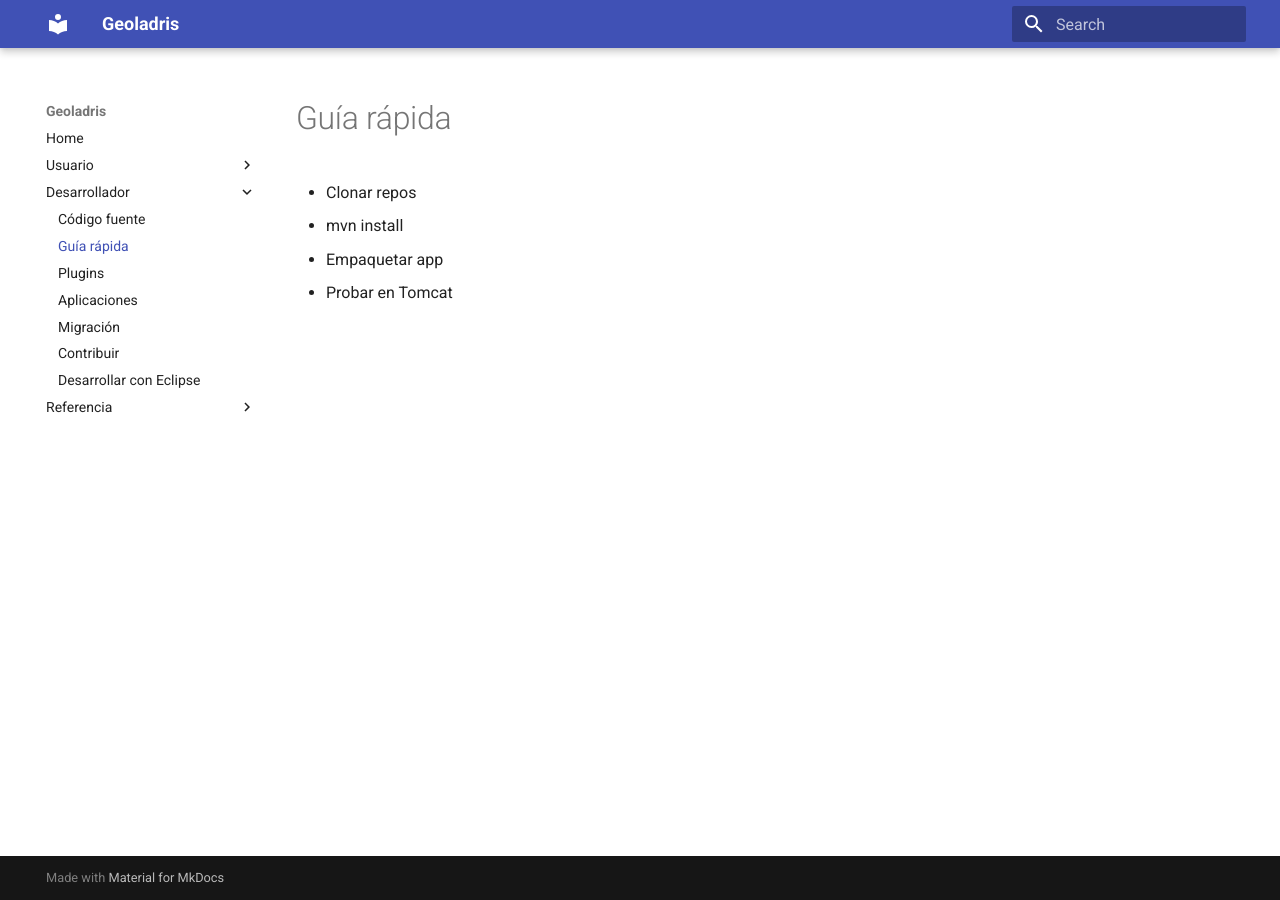
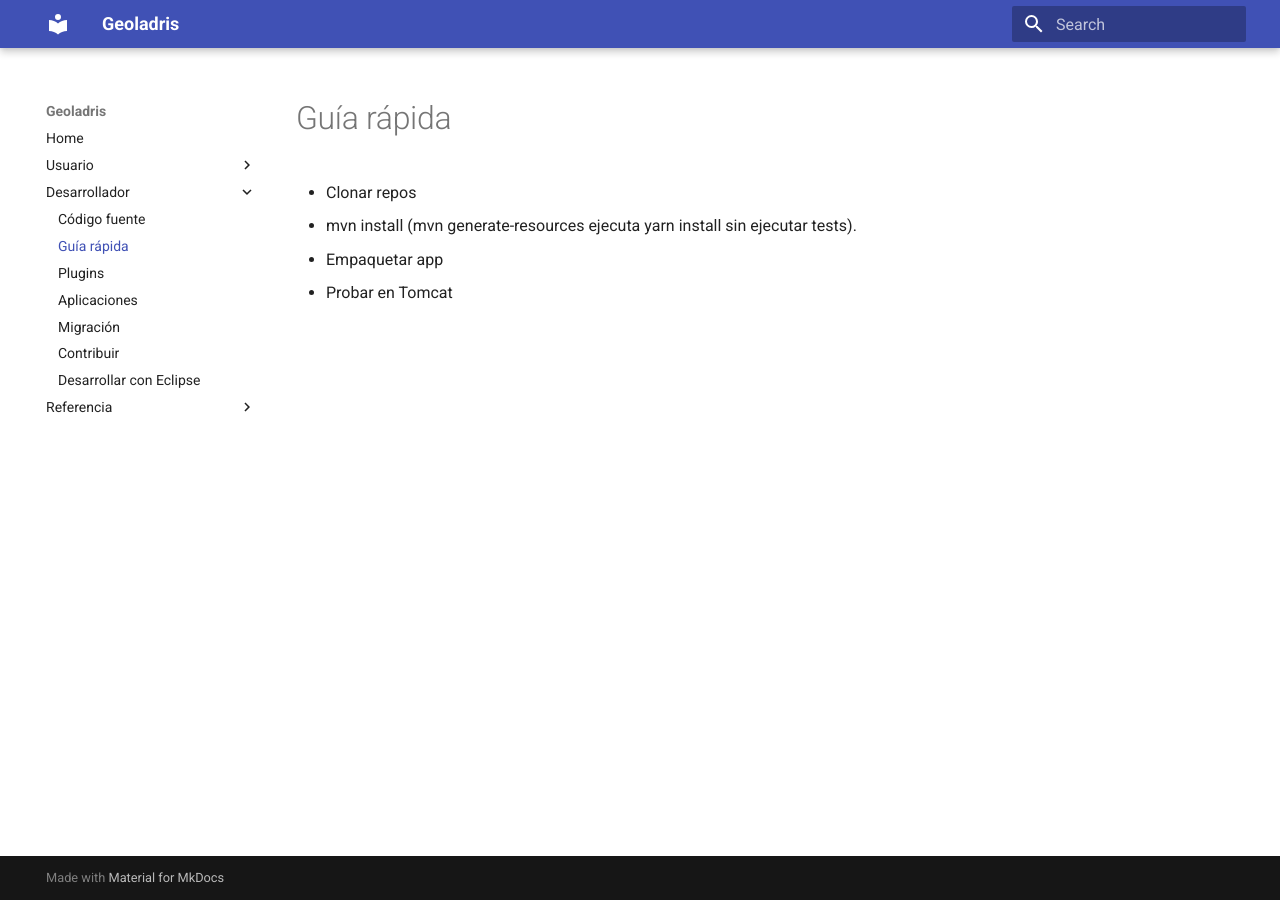
Before and after one commit to geoladris/doc, an MkDocs documentation site: the page built from docs/dev/quickstart.md, in a window 1280 px wide. Built offline with MkDocs 1.6.1 and Material for MkDocs 9.7.7, drawn with Linux system fonts in a browser that asks for light colours; old or Windows-style settings are respelled for this version of MkDocs.

Commit message:
Minor fixes

```diff
--- a/docs/dev/quickstart.md
+++ b/docs/dev/quickstart.md
@@ -1,4 +1,4 @@
 - Clonar repos
-- mvn install
+- mvn install (mvn generate-resources ejecuta yarn install sin ejecutar tests).
 - Empaquetar app
 - Probar en Tomcat
```
Also changed, not shown: docs/dev/plugins.md (+5 -3 lines).
